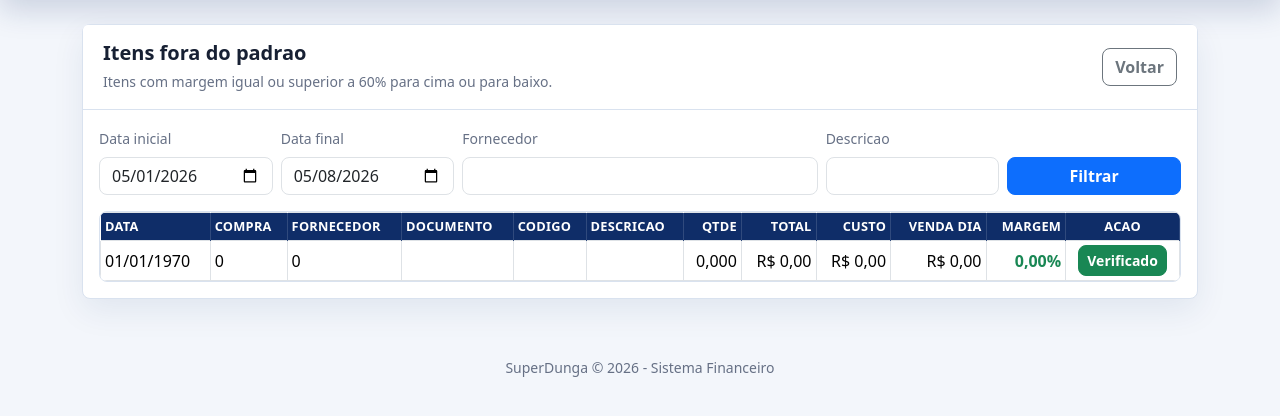
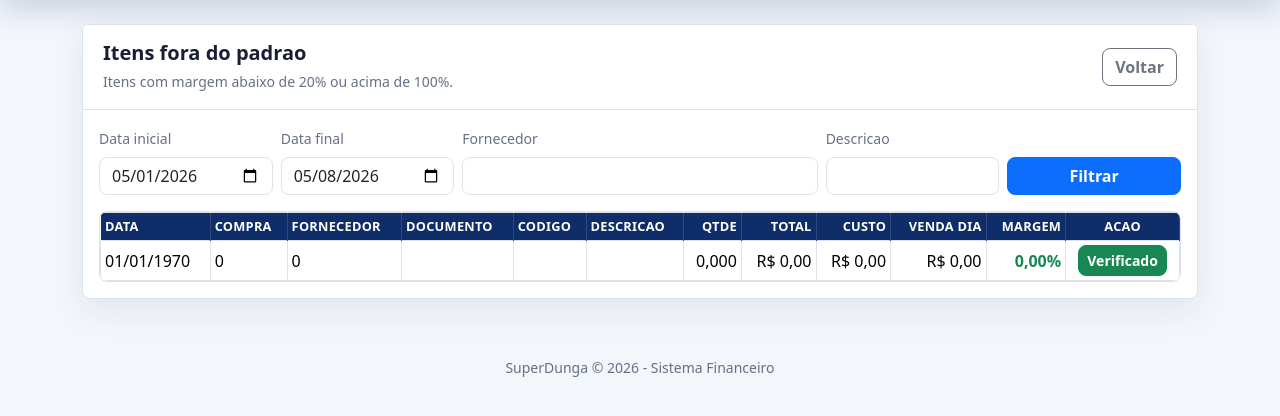
Before and after one commit to superdunga/superdunga-com-br, a PHP site: page /modulos/auditoria/itens_fora_padrao.php in a window 1280 px wide. Shown: the part 58-474 px from the top of the page. Run offline with PHP 8.4, Linux system fonts and the light colour scheme; the visitor is signed in with stand-in values (Sample User, id 1); data that the repository does not hold is empty.

Commit message:
Ajusta criterio de itens fora do padrao

```diff
--- a/modulos/auditoria/itens_fora_padrao.php
+++ b/modulos/auditoria/itens_fora_padrao.php
@@ -38,7 +38,8 @@
 $dataFimSql = date('Y-m-d 23:59:59', strtotime($dataFim));
 $fornecedor = trim($_GET['fornecedor'] ?? '');
 $descricao = trim($_GET['descricao'] ?? '');
-$limiteMargem = 60;
+$margemMinima = 20;
+$margemMaxima = 100;
 
 if ($_SERVER['REQUEST_METHOD'] === 'POST' && ($_POST['acao'] ?? '') === 'verificar') {
     $itemcomprador = (int)($_POST['itemcomprador'] ?? 0);
@@ -78,11 +79,12 @@
     "COALESCE(i.CANCELADO, 'N') <> 'S'",
     "COALESCE(p.excluido_firebird, 'N') <> 'S'",
     "p.PRECOFINAL > 0",
-    "ABS(((p.PVENDA1ANT / p.PRECOFINAL) - 1) * 100) >= ?",
+    "p.PVENDA1 > 0",
+    "(((p.PVENDA1 / p.PRECOFINAL) - 1) * 100 < ? OR ((p.PVENDA1 / p.PRECOFINAL) - 1) * 100 > ?)",
     "v.id IS NULL",
     "c.DTEMISSAO BETWEEN ? AND ?"
 ];
-$params = [$limiteMargem, $dataIniSql, $dataFimSql];
+$params = [$margemMinima, $margemMaxima, $dataIniSql, $dataFimSql];
 
 if ($fornecedor !== '') {
     $where[] = "(f.NOME LIKE ? OR f.APELIDO LIKE ? OR c.FORNECEDOR = ?)";
@@ -112,8 +114,8 @@
         p.CODPRODUTO,
         p.DESCPRODUTO,
         p.PRECOFINAL,
-        p.PVENDA1ANT,
-        ((p.PVENDA1ANT / p.PRECOFINAL) - 1) * 100 AS margem
+        p.PVENDA1,
+        ((p.PVENDA1 / p.PRECOFINAL) - 1) * 100 AS margem
     FROM armazem_est006 i
     INNER JOIN armazem_est005 c
         ON c.COMPRACONTADOR = i.ITEMCOMPRACONTADOR
@@ -126,7 +128,7 @@
        AND v.compraconta = i.COMPRACONTA
        AND v.produto = i.PRODUTO
     WHERE $whereSql
-    ORDER BY ABS(((p.PVENDA1ANT / p.PRECOFINAL) - 1) * 100) DESC, c.DTEMISSAO DESC
+    ORDER BY ABS(((p.PVENDA1 / p.PRECOFINAL) - 1) * 100 - 20) DESC, c.DTEMISSAO DESC
     LIMIT 500
 ");
 $stmt->execute($params);
@@ -139,7 +141,7 @@
     <div class="card-header d-flex flex-wrap justify-content-between align-items-center gap-2">
         <div>
             <h1 class="h5 mb-1">Itens fora do padrao</h1>
-            <small class="text-muted">Itens com margem igual ou superior a <?= $limiteMargem ?>% para cima ou para baixo.</small>
+            <small class="text-muted">Itens com margem abaixo de <?= $margemMinima ?>% ou acima de <?= $margemMaxima ?>%.</small>
         </div>
         <a href="menu_auditoria.php" class="btn btn-outline-secondary">Voltar</a>
     </div>
@@ -207,7 +209,7 @@
                             <td class="text-end"><?= numero($item['QTDE'], 3) ?></td>
                             <td class="text-end"><?= moeda($item['TOTPRODCHEIO']) ?></td>
                             <td class="text-end"><?= moeda($item['PRECOFINAL']) ?></td>
-                            <td class="text-end"><?= moeda($item['PVENDA1ANT']) ?></td>
+                            <td class="text-end"><?= moeda($item['PVENDA1']) ?></td>
                             <td class="text-end fw-bold <?= (float)$item['margem'] < 0 ? 'text-danger' : 'text-success' ?>">
                                 <?= numero($item['margem'], 2) ?>%
                             </td>
```
Also changed, not shown: modulos/operador/pendencias.php (+6 -2 lines).
